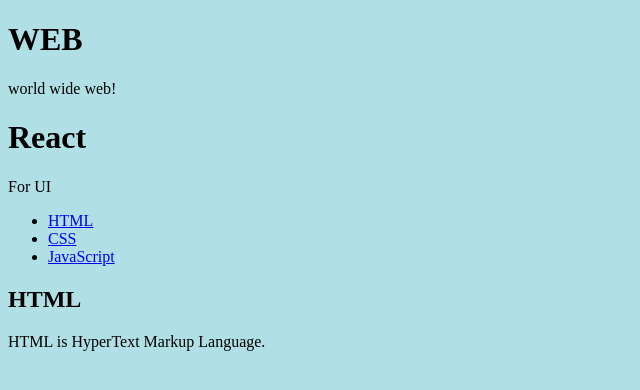
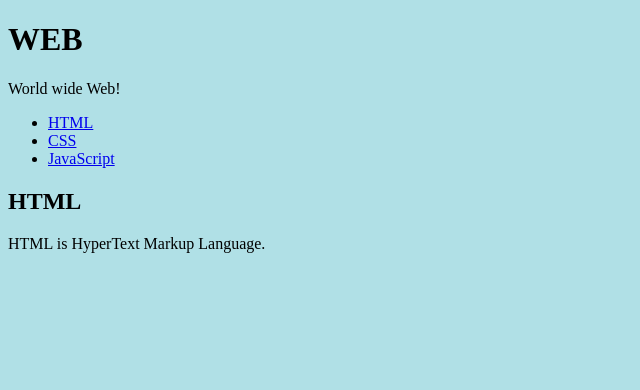
Before and after one commit to recamiel7/react_test, a React (Create React App) app: page / in a window 1280 px wide. Shown: the top 390 px of the page, without its empty margins (0-640 px from the left). Built offline with nearby package versions, Linux system fonts and the light colour scheme.

Commit message:
state 적용

```diff
--- a/src/App.js
+++ b/src/App.js
@@ -5,13 +5,27 @@
 import Subject from"./components/Subject.js"
 
 class App extends Component {
+  constructor(props){
+    super(props);
+    this.state = {
+      subject:{title:'WEB', sub: 'World wide Web!'}
+      ,content:{title:'HTML', desc:'HTML is HyperText Markup Language.'}
+      ,contents: [
+        {id:1, title:'HTML', desc: 'HTML is for information'},
+        {id:2, title:'CSS', desc: 'CSS is for design'},
+        {id:3, title:'JavaScript', desc: 'JavaScript is for interactive'},
+      ]
+    }
+  }
   render(){
     return(
      <div className="App">
-      <Subject title="WEB" sub="world wide web!"></Subject>
-      <Subject title="React" sub="For UI"></Subject>
-      <TOC></TOC>
-      <Content title="HTML" desc="HTML is HyperText Markup Language."></Content>
+      <Subject
+        title={this.state.subject.title}
+        sub={this.state.subject.sub}>
+        </Subject>
+      <TOC data={this.state.contents}></TOC>
+      <Content title={this.state.content.title} desc={this.state.content.desc}></Content>
     </div>
    );
   }
--- a/src/components/TOC.js
+++ b/src/components/TOC.js
@@ -2,12 +2,17 @@
 
 class TOC extends Component{
     render(){
+      var lists = [];
+      var data =  this.props.data;
+      var i=0;
+      while(i < data.length){
+        lists.push(<li key={data[i].id}><a href={"/content/"+data[i].id}>{data[i].title}</a></li>);
+        i = i+1;
+      }
       return (
         <nav>
               <ul>
-                  <li><a href="1.html">HTML</a></li>
-                  <li><a href="2.html">CSS</a></li>
-                  <li><a href="3.html">JavaScript</a></li>
+                  {lists}
               </ul>
           </nav>
       );
```
